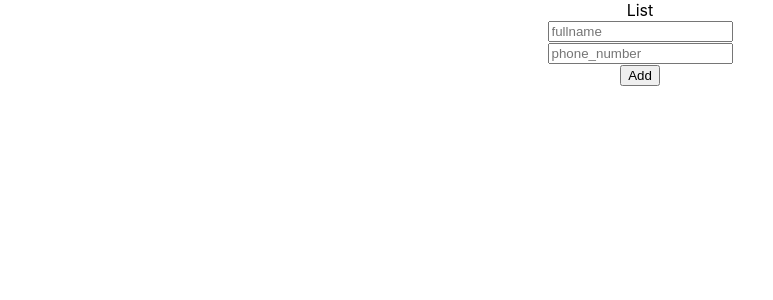
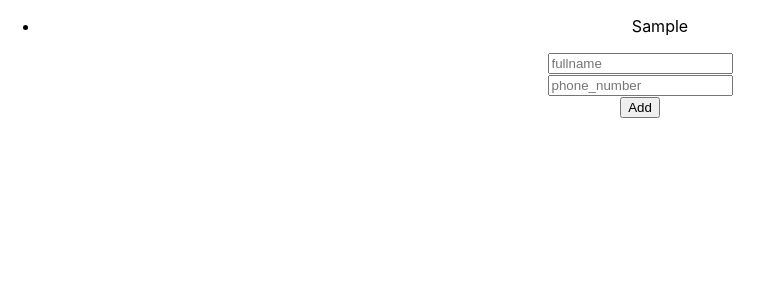
Before and after one commit to ayseren/ContactApp, a React (Create React App) app: page / in a window 1280 px wide. Both pictures are taken after typing "Sample", "Sample" into the empty fields and a click on the button "Add". Shown: the top 300 px of the page, without its empty margins (0-773 px from the left). Built offline with nearby package versions, Linux system fonts and the light colour scheme.

Commit message:
user list is created

```diff
--- a/src/components/Contacts/List/index.js
+++ b/src/components/Contacts/List/index.js
@@ -1,9 +1,15 @@
 import React from 'react'
 
-function List() {
+function List({contacts}) {
     return (
         <div>
-            List
+            <ul>
+                {
+                    contacts.map((contact, index) => (
+                        <li key={index}>{contact.fullname}</li>
+                    ))
+                }
+            </ul>
         </div>
     )
 }
--- a/src/components/Contacts/index.js
+++ b/src/components/Contacts/index.js
@@ -11,7 +11,7 @@
 
     return (
         <div>
-            <List />
+            <List contacts={contacts}/>
             <Form addContact={setContacts} contacts={contacts}/>
         </div>
     )
```
